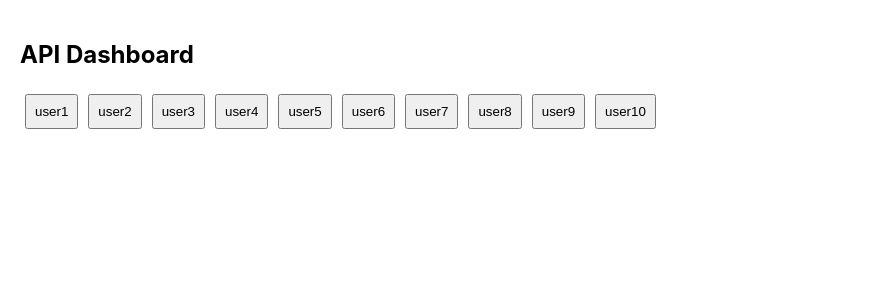
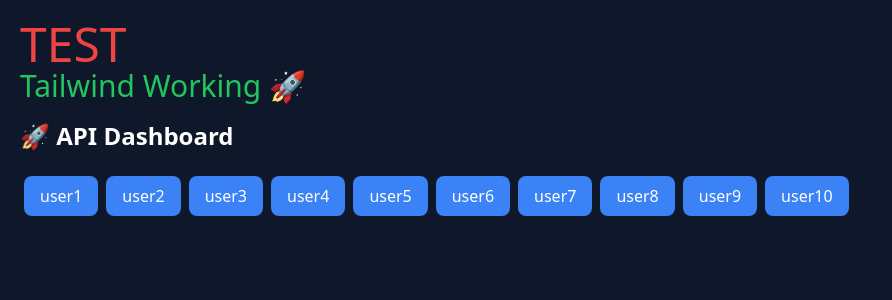
Before and after one commit to Shashwat0308/Rate-limit_throttle_project, a React (Create React App) app in the folder frontend/: page / in a window 1280 px wide. Shown: the top 300 px of the page, without its empty margins (0-892 px from the left). Built offline with nearby package versions, Linux system fonts and the light colour scheme.

Commit message:
Added tailwind css

```diff
--- a/frontend/package.json
+++ b/frontend/package.json
@@ -29,5 +29,10 @@
       "last 1 firefox version",
       "last 1 safari version"
     ]
+  },
+  "devDependencies": {
+    "autoprefixer": "^10.4.27",
+    "postcss": "^8.5.8",
+    "tailwindcss": "^3.4.1"
   }
 }
--- /dev/null
+++ b/frontend/postcss.config.js
@@ -0,0 +1,6 @@
+module.exports = {
+  plugins: [
+    require('tailwindcss'),
+    require('autoprefixer'),
+  ],
+}
--- a/frontend/public/index.html
+++ b/frontend/public/index.html
@@ -1,6 +1,7 @@
 <!DOCTYPE html>
 <html lang="en">
   <head>
+
     <meta charset="utf-8" />
     <link rel="icon" href="%PUBLIC_URL%/favicon.ico" />
     <meta name="viewport" content="width=device-width, initial-scale=1" />
@@ -25,6 +26,9 @@
       Learn how to configure a non-root public URL by running `npm run build`.
     -->
     <title>React App</title>
+    <script src="https://cdn.tailwindcss.com">
+
+    </script>
   </head>
   <body>
     <noscript>You need to enable JavaScript to run this app.</noscript>
--- a/frontend/src/Dashboard.js
+++ b/frontend/src/Dashboard.js
@@ -1,5 +1,6 @@
 import { LineChart, Line, XAxis, YAxis, BarChart, Bar } from "recharts";
 import { useEffect, useState } from "react";
+
 
 function Dashboard() {
   const [data, setData] = useState([]);
@@ -12,7 +13,6 @@ function Dashboard() {
 
   useEffect(() => {
     fetchData();
-
     const interval = setInterval(fetchData, 3000);
     return () => clearInterval(interval);
   }, []);
@@ -26,16 +26,22 @@ function Dashboard() {
   };
 
   return (
-    <div style={{ padding: "20px" }}>
-      <h2>API Dashboard</h2>
+    <div className="bg-slate-900 min-h-screen p-5 text-white">
+      <h1 className="text-5xl text-red-500">TEST</h1>
+
+      {/* ✅ Test Tailwind */}
+      <h1 className="text-3xl text-green-500 mb-4">Tailwind Working 🚀</h1>
+
+      {/* 🔥 Heading */}
+      <h2 className="text-2xl font-bold mb-5">🚀 API Dashboard</h2>
 
       {/* 🔘 Buttons */}
-      <div style={{ marginBottom: "20px" }}>
+      <div className="mb-5">
         {Array.from({ length: 10 }, (_, i) => `user${i + 1}`).map(u => (
           <button
             key={u}
             onClick={() => sendRequest(u)}
-            style={{ margin: "5px", padding: "8px" }}
+            className="bg-blue-500 hover:bg-blue-600 px-4 py-2 rounded-lg m-1"
           >
             {u}
           </button>
@@ -45,7 +51,6 @@ function Dashboard() {
       {/* 👤 USERS */}
       {data.map(user => {
 
-        // 🔴 Requests per second (last 20)
         const rpsData = (user.timestamps || [])
           .slice(-20)
           .map((t, i) => ({
@@ -53,13 +58,11 @@ function Dashboard() {
             requests: i + 1
           }));
 
-        // 🔵 Allowed vs Blocked
         const barData = [
           { name: "Allowed", value: Number(user.allowed || 0) },
           { name: "Blocked", value: Number(user.blocked || 0) }
         ];
 
-        // 📊 Rate spikes (simulated)
         const spikeData = (user.timestamps || [])
           .slice(-20)
           .map((t, i) => ({
@@ -70,23 +73,20 @@ function Dashboard() {
         return (
           <div
             key={user.userId}
-            style={{
-              border: "1px solid gray",
-              margin: "10px",
-              padding: "10px",
-              borderRadius: "10px"
-            }}
+            className="bg-slate-800 p-5 rounded-xl shadow-lg mb-5"
           >
-            <h3>{user.userId}</h3>
+            {/* 👤 User */}
+            <h3 className="text-sky-400 text-lg mb-2">{user.userId}</h3>
             <p>Total: {user.total}</p>
-            <p>Blocked: {user.blocked}</p>
+            <p className="mb-4">Blocked: {user.blocked}</p>
 
-           <div style={{ display: "flex", gap: "20px", flexWrap: "wrap" }}>
+            {/* 📊 Graphs */}
+            <div className="flex gap-6 flex-wrap">
 
-  {/* 🔴 Requests Over Time */}
-  <div>
-    <h4>Requests Over Time</h4>
-    <LineChart width={300} height={200} data={rpsData}>
+              {/* 🔴 Requests */}
+              <div className="bg-slate-900 p-3 rounded-lg">
+                <h4 className="mb-2">📈 Requests Over Time</h4>
+                <LineChart width={300} height={220} data={rpsData}>
                   <XAxis
                     dataKey="time"
                     label={{ value: "Time", position: "insideBottom", offset: -5 }}
@@ -99,9 +99,9 @@ function Dashboard() {
               </div>
 
               {/* 🔵 Allowed vs Blocked */}
-  <div>
-    <h4>Allowed vs Blocked</h4>
-    <BarChart width={300} height={200} data={barData}>
+              <div className="bg-slate-900 p-3 rounded-lg">
+                <h4 className="mb-2">📊 Allowed vs Blocked</h4>
+                <BarChart width={300} height={220} data={barData}>
                   <XAxis
                     dataKey="name"
                     label={{ value: "Type", position: "insideBottom", offset: -5 }}
@@ -113,10 +113,10 @@ function Dashboard() {
                 </BarChart>
               </div>
 
-  {/* 📊 Rate Spikes */}
-  <div>
-    <h4>Rate Spikes</h4>
-    <LineChart width={300} height={200} data={spikeData}>
+              {/* 📊 Spikes */}
+              <div className="bg-slate-900 p-3 rounded-lg">
+                <h4 className="mb-2">📈 Rate Spikes</h4>
+                <LineChart width={300} height={220} data={spikeData}>
                   <XAxis
                     dataKey="time"
                     label={{ value: "Time", position: "insideBottom", offset: -5 }}
--- a/frontend/src/index.css
+++ b/frontend/src/index.css
@@ -1,13 +1,3 @@
-body {
-  margin: 0;
-  font-family: -apple-system, BlinkMacSystemFont, 'Segoe UI', 'Roboto', 'Oxygen',
-    'Ubuntu', 'Cantarell', 'Fira Sans', 'Droid Sans', 'Helvetica Neue',
-    sans-serif;
-  -webkit-font-smoothing: antialiased;
-  -moz-osx-font-smoothing: grayscale;
-}
-
-code {
-  font-family: source-code-pro, Menlo, Monaco, Consolas, 'Courier New',
-    monospace;
-}
+@tailwind base;
+@tailwind components;
+@tailwind utilities;
--- /dev/null
+++ b/frontend/tailwind.config.js
@@ -0,0 +1,8 @@
+/** @type {import('tailwindcss').Config} */
+module.exports = {
+  content: [],
+  theme: {
+    extend: {},
+  },
+  plugins: [],
+}
```
Also changed, not shown: 1 other file (tests, documents, lock files or other folders). Lines whose indentation alone changed are shown as unchanged.
